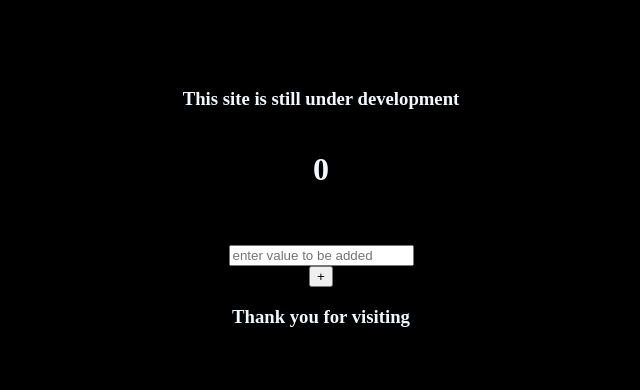
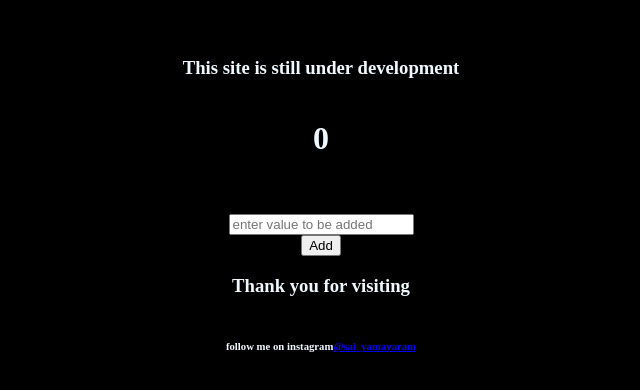
Before and after one commit to SaiKarthikYamavaram/vannilajs-project, a plain HTML site: page index.html in a window 1280 px wide. Shown: the whole page, without its empty margins (319-959 px from the left). Drawn offline with Linux system fonts and the light colour scheme.

Commit message:
second commit

```diff
--- a/index.html
+++ b/index.html
@@ -25,8 +25,10 @@
 
     <h1 id="totalExpense"></h1><br> <br/>
     <input id="userInput" type="text"  placeholder="enter value to be added">
-    <button id="noOfitems">+  </button>
+    <button id="noOfitems">Add </button>
     <h3>Thank you for visiting </h3>
+    <h6>follow me on instagram<a href="www.instageam.com/sai_yamavaram/?hl=en">@sai_yamavaram</a></h6>
+
     <script>
     let doc =document.querySelector("#noOfitems");
     const disp = document.querySelector("#totalExpense")
```
